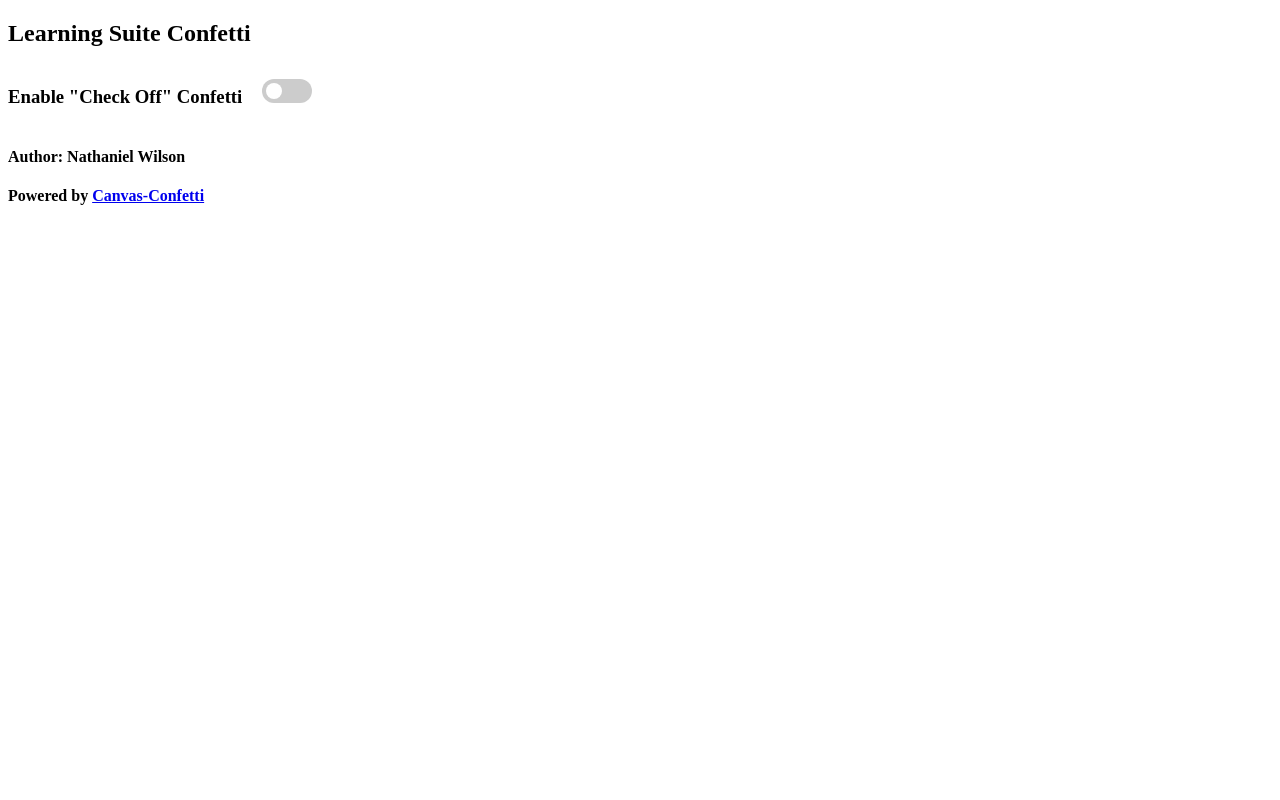
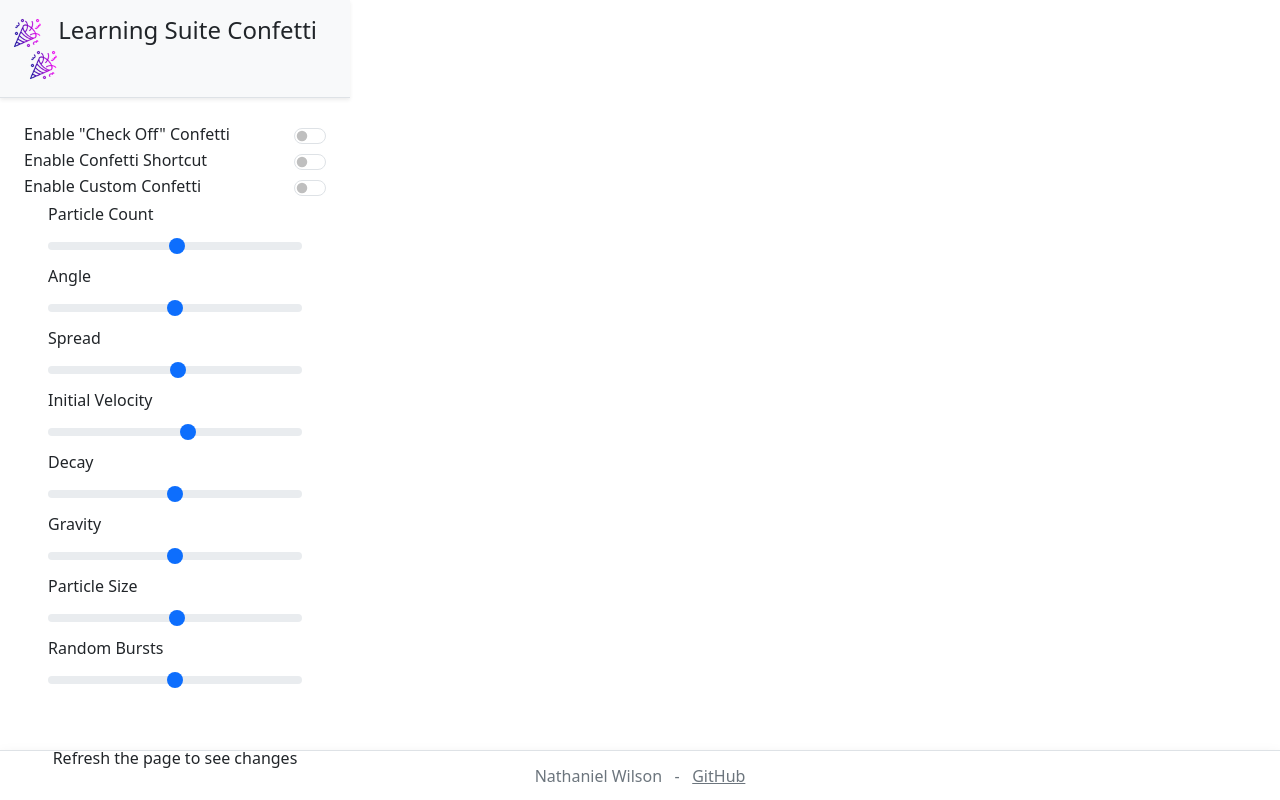
Before and after one commit to Nathanos56/LS-confetti-extension, a website built with webpack: page content_scripts/popup.html in a window 1280 px wide. Built offline with nearby package versions, Linux system fonts and the light colour scheme; some packages are replaced by stand-ins of ours.

Commit message:
added sliders

```diff
--- a/content_scripts/popup.css
+++ b/content_scripts/popup.css
@@ -9,72 +9,6 @@
 }
 
 
-
-
-/* SWITCH */
-
-
-/* The switch - the box around the slider */
-.switch {
-    position: relative;
-    display: inline-block;
-    width: 50px;
-    height: 24px;
-    --switch-width: 25px;
-    transform: translateY(50%);
+footer {
+    min-height: 50px;
 }
-
-/* Hide default HTML checkbox */
-.switch input {
-    opacity: 0;
-    width: 0;
-    height: 0;
-}
-
-/* The slider */
-.slider {
-    position: absolute;
-    cursor: pointer;
-    top: 0;
-    left: 0;
-    right: 0;
-    bottom: 0;
-    background-color: #ccc;
-    -webkit-transition: .4s;
-    transition: .4s;
-}
-
-.slider:before {
-    position: absolute;
-    content: "";
-    height: 16px;
-    width: 16px;
-    left: 4px;
-    bottom: 4px;
-    background-color: white;
-    -webkit-transition: .4s;
-    transition: .4s;
-}
-
-input:checked + .slider {
-    background-color: #2196F3;
-}
-
-input:focus + .slider {
-    box-shadow: 0 0 1px #2196F3;
-}
-
-input:checked + .slider:before {
-    -webkit-transform: translateX(var(--switch-width));
-    -ms-transform: translateX(var(--switch-width));
-    transform: translateX(var(--switch-width));
-}
-
-/* Rounded sliders */
-.slider.round {
-    border-radius: 34px;
-}
-
-.slider.round:before {
-    border-radius: 50%;
-}
--- a/content_scripts/popup.html
+++ b/content_scripts/popup.html
@@ -2,45 +2,75 @@
 <html>
 <head>
     <link rel="stylesheet" href="popup.css" />
+    <link rel="stylesheet" href="/node_modules/bootstrap/dist/css/bootstrap.min.css">
+    <script src="/node_modules/bootstrap/dist/js/bootstrap.bundle.min.js"></script>
 </head>
 <body>
-    <header>
-        <!-- Image is not working -->
-        <!-- <img id="logo" src="images/icon16.png" style="width: 16px; height: 16px;" /> -->
-        <h2>Learning Suite Confetti</h2>
+    <!-- justify-content-center align-items-center -->
+    <header class="bg-light pt-3 pb-2 mb-4 shadow-sm border-bottom justify-content-center align-items-center container-fluid d-flex ">
+        <h4><img class="me-2" id="logo" src="/images/icon48.png" style="width: 32px; height: 32px;"/> Learning Suite Confetti <img class="ms-3" id="logo" src="/images/icon48.png" style="width: 32px; height: 32px;"/></h4>
     </header>
     <main>
-        <!-- <h3>Options</h> -->
-        <!-- <button id="option1">Option 1</button> -->
-        <div class="switch-group" style="display: flex; flex-direction: row;">
-            <h3>Enable "Check Off" Confetti</h3>
-            &nbsp; &nbsp; &nbsp;
-            <label class="switch">
-                <input type="checkbox" id="checkOffSwitch">
-                <span class="slider round"></span>
-            </label>
+        <!-- toggles -->
+        <div class="p-0 form-check form-switch d-flex justify-content-between align-items-center">
+            <label class="form-check-label ms-4">Enable "Check Off" Confetti</label>
+            <input class="form-check-input me-4" type="checkbox" role="switch" id="checkOffSwitch">
         </div>
-        <!-- <div class="switch-group" style="display: flex; flex-direction: row;">
-            <h3>Enable Confetti Shortcut</h3>
-            &nbsp; &nbsp; &nbsp;
-            <label class="switch">
-                <input type="checkbox" id="shortcutSwitch">
-                <span class="slider round"></span>
-            </label>
+        <div class="p-0 form-check form-switch d-flex justify-content-between align-items-center">
+            <label class="form-check-label ms-4">Enable Confetti Shortcut</label>
+            <input class="form-check-input me-4" type="checkbox" role="switch" id="flexSwitchCheckDefault">
         </div>
-        <div class="switch-group" style="display: flex; flex-direction: row;">
-            <h3>Enable Custom Confetti</h3>
-            &nbsp; &nbsp; &nbsp;
-            <label class="switch">
-                <input type="checkbox" id="customConfettiSwitch">
-                <span class="slider round"></span>
-            </label>
+        <div class="p-0 form-check form-switch d-flex justify-content-between align-items-center">
+            <label class="form-check-label ms-4">Enable Custom Confetti</label>
+            <input class="form-check-input me-4" type="checkbox" role="switch" id="flexSwitchCheckDefault">
+        </div>
+
+        <!-- sliders -->
+        <div class="ms-5 me-5 mt-1">
+            <label for="customRange3" class="form-label">Particle Count</label>
+            <input type="range" class="form-range" min="10" max="500" step="10" id="customRange3">
+        </div>
+        <div class="ms-5 me-5">
+            <label for="customRange3" class="form-label">Angle</label>
+            <input type="range" class="form-range" min="0" max="180" step="10" id="customRange3">
+        </div>
+        <div class="ms-5 me-5">
+            <label for="customRange3" class="form-label">Spread</label>
+            <input type="range" class="form-range" min="10" max="360" step="10" id="customRange3">
+        </div>
+        <div class="ms-5 me-5">
+            <label for="customRange3" class="form-label">Initial Velocity</label>
+            <input type="range" class="form-range" min="10" max="100" step="10" id="customRange3">
+        </div>
+        <div class="ms-5 me-5">
+            <label for="customRange3" class="form-label">Decay</label>
+            <input type="range" class="form-range" min=".4" max="2" step=".2" id="customRange3">
+        </div>
+        <div class="ms-5 me-5">
+            <label for="customRange3" class="form-label">Gravity</label>
+            <input type="range" class="form-range" min=".2" max="5" step=".2" id="customRange3">
+        </div>
+        <!-- <div class="ms-5 me-5">
+            <label for="customRange3" class="form-label">Drift</label>
+            <input type="range" class="form-range" min="10" max="500" step="10" id="customRange3">
         </div> -->
+        <!-- <div class="ms-5 me-5">
+            <label for="customRange3" class="form-label">Ticks</label>
+            <input type="range" class="form-range" min="10" max="500" step="10" id="customRange3">
+        </div> -->
+        <div class="ms-5 me-5">
+            <label for="customRange3" class="form-label">Particle Size</label>
+            <input type="range" class="form-range" min=".2" max="10" step=".2" id="customRange3">
+        </div>
+        <div class="ms-5 me-5">
+            <label for="customRange3" class="form-label">Random Bursts</label>
+            <input type="range" class="form-range" min="0" max="10" step="1" id="customRange3">
+        </div>
+        <!-- Colors -->
+        <div class="text-center mt-5">Refresh the page to see changes</div>
     </main>
-    <footer>
-        <!-- <h3>The code is available on my <a href="https://github.com/nthnlwilson/LS-confetti-extension">GitHub</a>. Figure out how it works, fork it, make it better.</h3> -->
-        <h4>Author: Nathaniel Wilson</h4>
-        <h4>Powered by <a href="https://github.com/nthnlwilson/LS-confetti-extension">Canvas-Confetti</a></h4>
+    <footer class="fixed-bottom d-flex justify-content-center align-items-center shadow text-secondary mt-auto border-top">
+        <div>Nathaniel Wilson &nbsp; - &nbsp; <a class="text-reset" href="https://github.com/nthnlwilson/LS-confetti-extension">GitHub</a></div>
     </footer>
 
 
--- a/package.json
+++ b/package.json
@@ -1,5 +1,6 @@
 {
   "dependencies": {
+    "bootstrap": "^5.3.3",
     "canvas-confetti": "^1.9.2",
     "path": "^0.12.7"
   },
--- a/webpack.config.js
+++ b/webpack.config.js
@@ -27,7 +27,8 @@
         { from: 'images', to: 'images' }, // copies all images from `src/images` to `dist/images`
         { from: 'content_scripts/popup.html', to: '.' },  // copies `popup.html` to `dist`
         { from: 'content_scripts/popup.js', to: '.' },     // copies `popup.js` to `dist`
-        { from: 'content_scripts/popup.css', to: '.' }     // copies `popup.css` to `dist`
+        { from: 'content_scripts/popup.css', to: '.' },     // copies `popup.css` to `dist`
+        { from: 'node_modules/bootstrap', to: 'node_modules/bootstrap' }     // copies node `bootstrap` to `dist/node_modules/bootstrap`
       ],
     }),
   ],
```
Also changed, not shown: content_scripts/confetti.js (line endings or trailing spaces), dist/popup.css, dist/popup.html, manifest.json, 1 other file.
